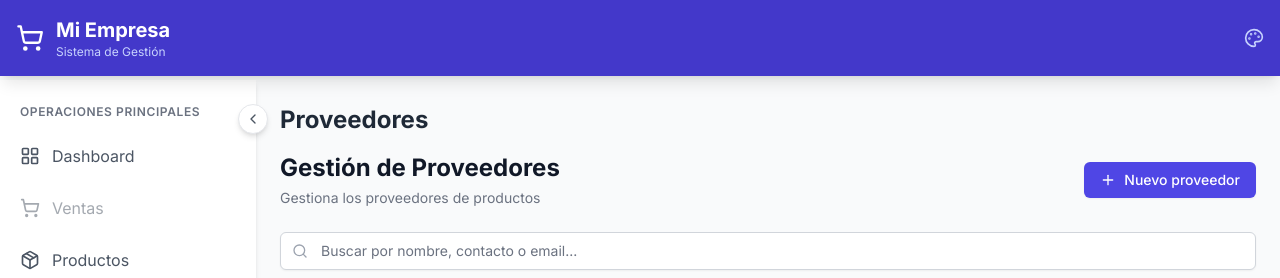
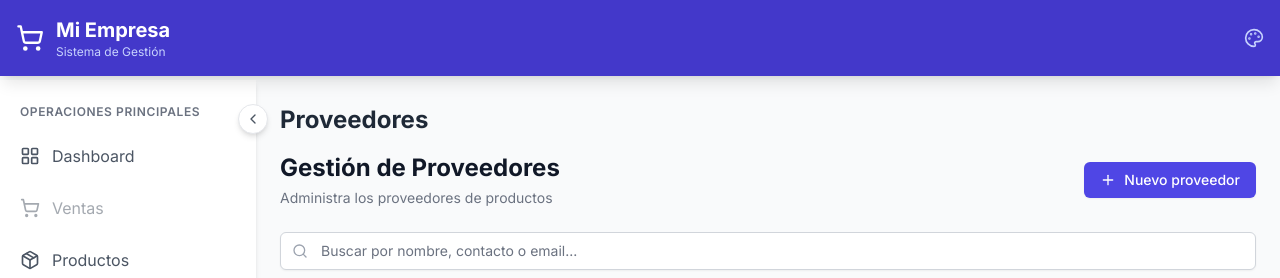
Before and after one commit to Moskzow/StoreControl, a React (Vite) app: page /proveedores in a window 1280 px wide. Shown: the top 278 px of the page. Built offline with nearby package versions, Linux system fonts and the light colour scheme.

Commit message:
Updated Suppliers.tsx

```diff
--- a/src/pages/Suppliers.tsx
+++ b/src/pages/Suppliers.tsx
@@ -141,7 +141,7 @@ function Suppliers() {
         <div>
           <h1 className="text-2xl font-bold text-gray-900 dark:text-white">Gestión de Proveedores</h1>
           <p className="mt-1 text-sm text-gray-500 dark:text-gray-400">
-            Gestiona los proveedores de productos
+            Administra los proveedores de productos
           </p>
         </div>
 
```
